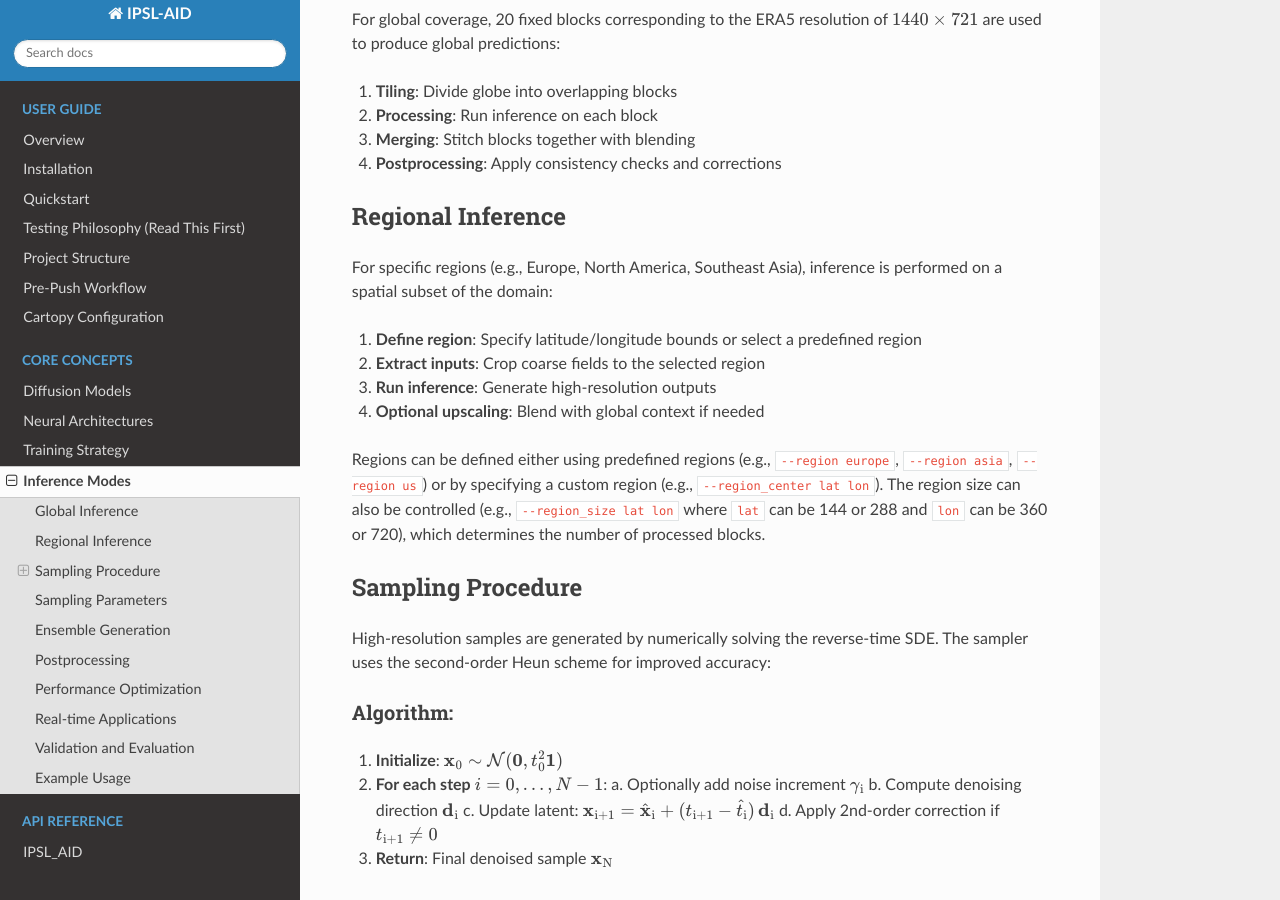
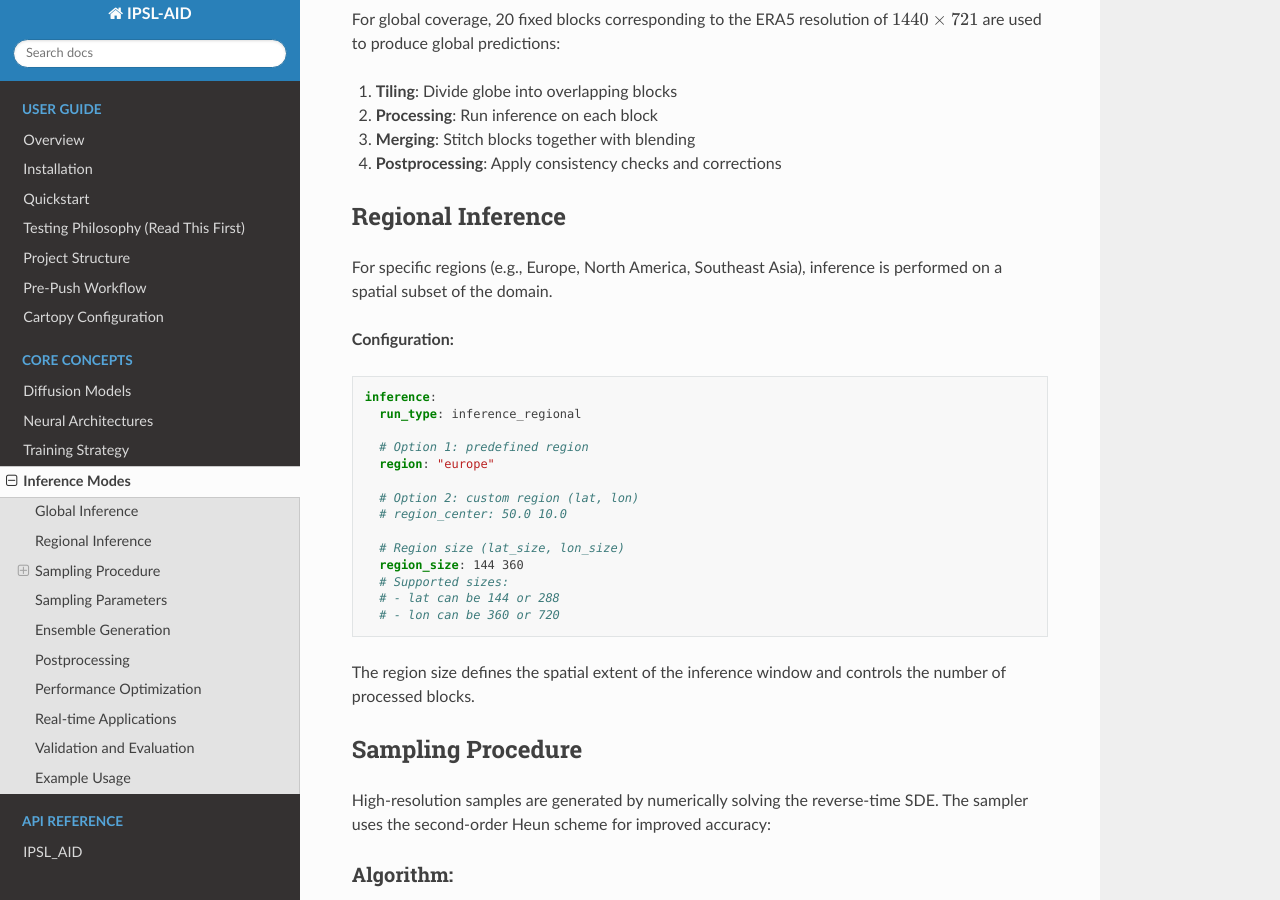
Before and after one commit to kardaneh/IPSL-AID, a Sphinx documentation site: the page built from doc/source/inference_modes.rst, in a window 1280 px wide and 900 px high, scrolled down 495 px. Built offline with Sphinx 7.4.7 and the Read the Docs theme 3.1.0, drawn with Linux system fonts in a browser that asks for light colours.

Commit message:
fix: improve regional inference documentation

```diff
--- a/doc/source/inference_modes.rst
+++ b/doc/source/inference_modes.rst
@@ -26,18 +26,29 @@ Regional Inference
 ------------------
 
 For specific regions (e.g., Europe, North America, Southeast Asia), inference
-is performed on a spatial subset of the domain:
+is performed on a spatial subset of the domain.
 
-1. **Define region**: Specify latitude/longitude bounds or select a predefined region
-2. **Extract inputs**: Crop coarse fields to the selected region
-3. **Run inference**: Generate high-resolution outputs
-4. **Optional upscaling**: Blend with global context if needed
+**Configuration:**
 
-Regions can be defined either using predefined regions (e.g., ``--region europe``,
-``--region asia``, ``--region us``) or by specifying a custom region
-(e.g., ``--region_center lat lon``). The region size can also be controlled
-(e.g., ``--region_size lat lon`` where ``lat`` can be 144 or 288 and ``lon`` can be 360 or 720),
-which determines the number of processed blocks.
+.. code-block:: yaml
+
+   inference:
+     run_type: inference_regional
+
+     # Option 1: predefined region
+     region: "europe"
+
+     # Option 2: custom region (lat, lon)
+     # region_center: 50.0 10.0
+
+     # Region size (lat_size, lon_size)
+     region_size: 144 360
+     # Supported sizes:
+     # - lat can be 144 or 288
+     # - lon can be 360 or 720
+
+The region size defines the spatial extent of the inference window and
+controls the number of processed blocks.
 
 Sampling Procedure
 ------------------
```
